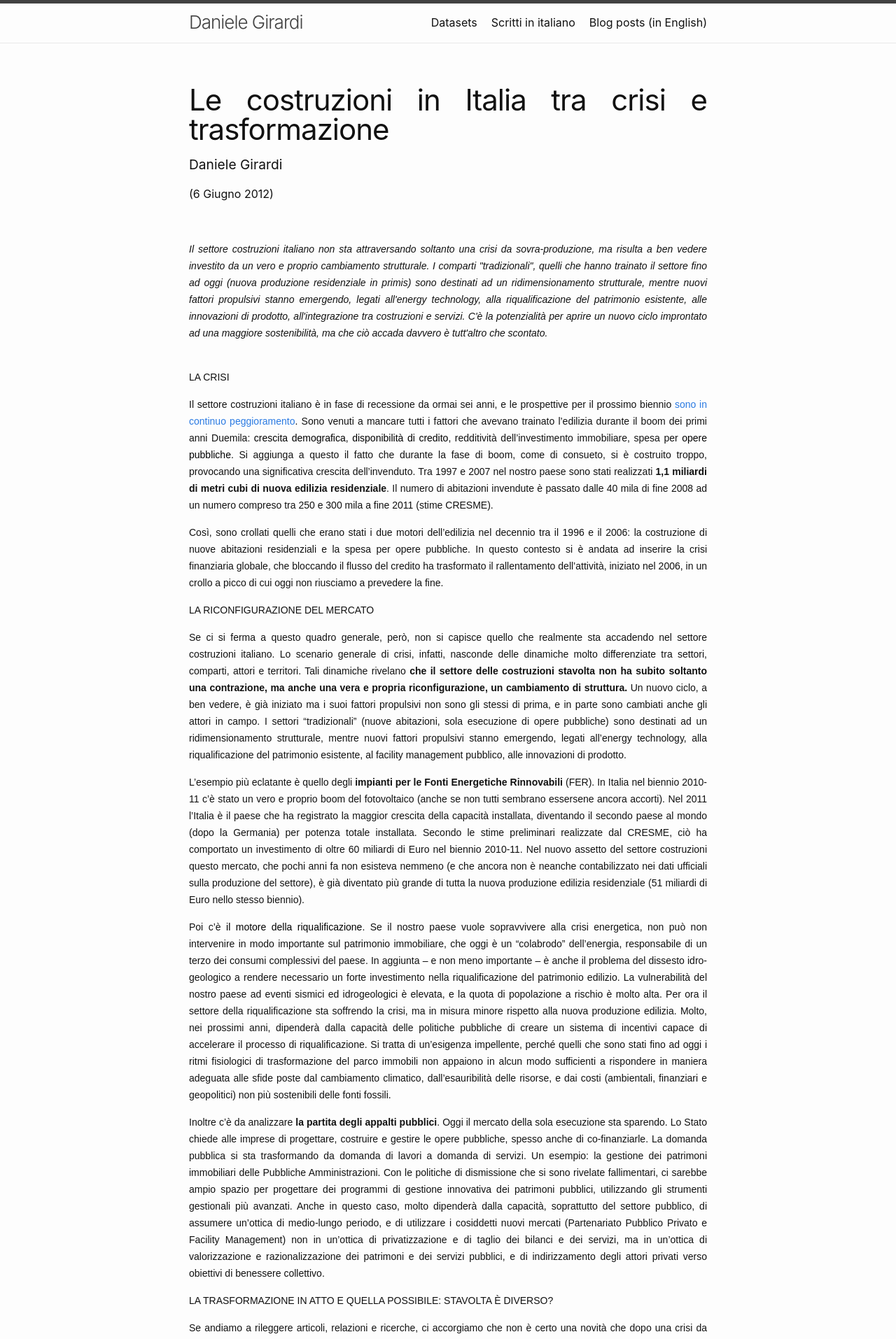
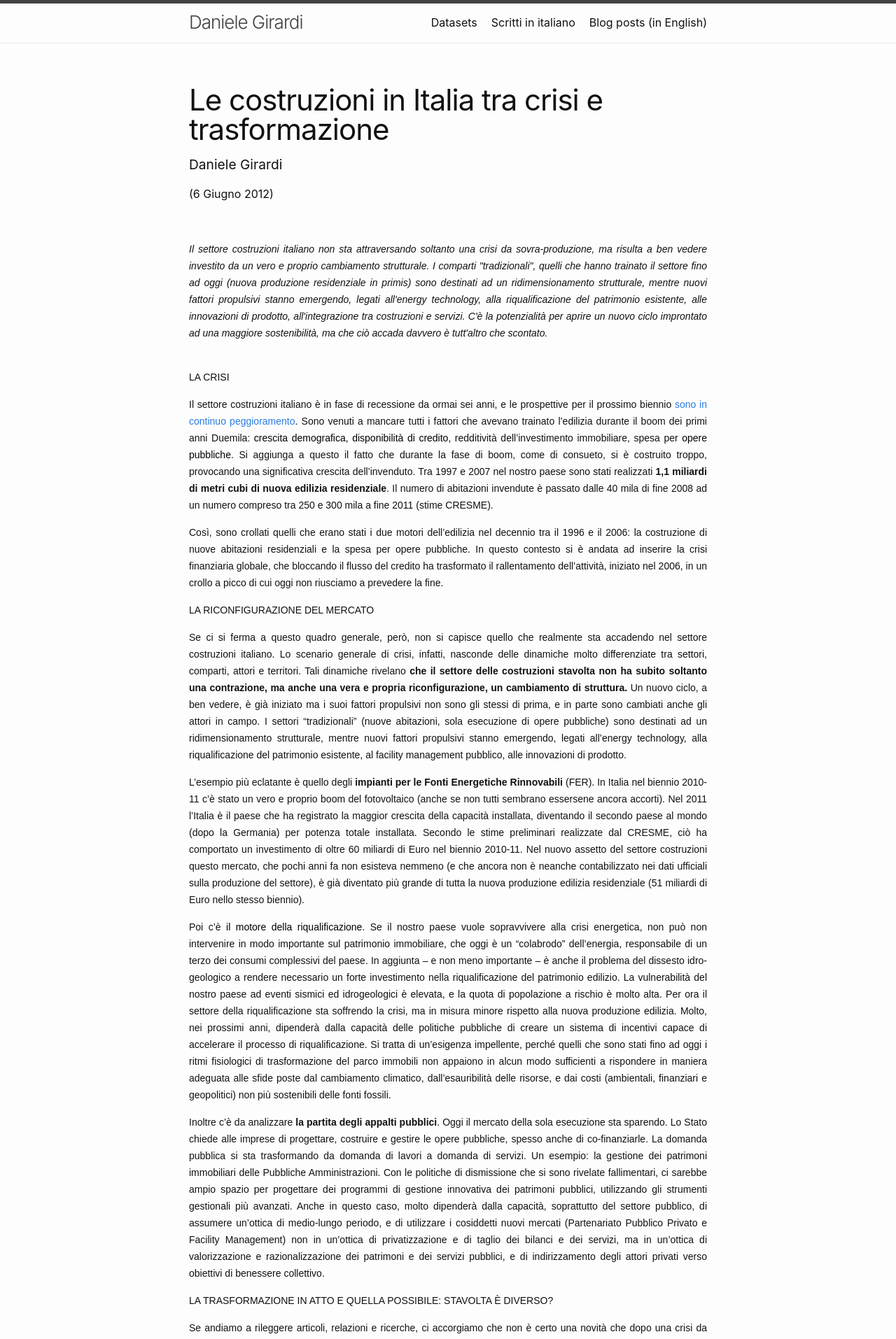
Before and after one commit to danielegirardi/danielegirardi.github.io, a Jekyll site: the page built from posts/crisi_e_trasformazione.md, in a window 1280 px wide. Shown: the top 1914 px of the page at 70% size. Built offline with Jekyll 4.4.1, drawn with Linux system fonts in a browser that asks for light colours; our own code applies the rules of GitHub Pages for plain Markdown files.

Commit message:
Update crisi_e_trasformazione.md

```diff
--- a/posts/crisi_e_trasformazione.md
+++ b/posts/crisi_e_trasformazione.md
@@ -3,7 +3,7 @@
 <td style="width: 7.93057%; height: 40px;"></td>
 <td style="width: 83.6431%; height: 40px;"><header class="entry-header">
 <h1 class="entry-title" style="text-align: justify;"></h1>
-<h1 class="entry-title" style="text-align: justify;">Le costruzioni in Italia tra crisi e trasformazione</h1>
+<h1 class="entry-title">Le costruzioni in Italia tra crisi e trasformazione</h1>
 </header>
 <div class="entry-content">
 <div class="page" title="Page 1">
```
